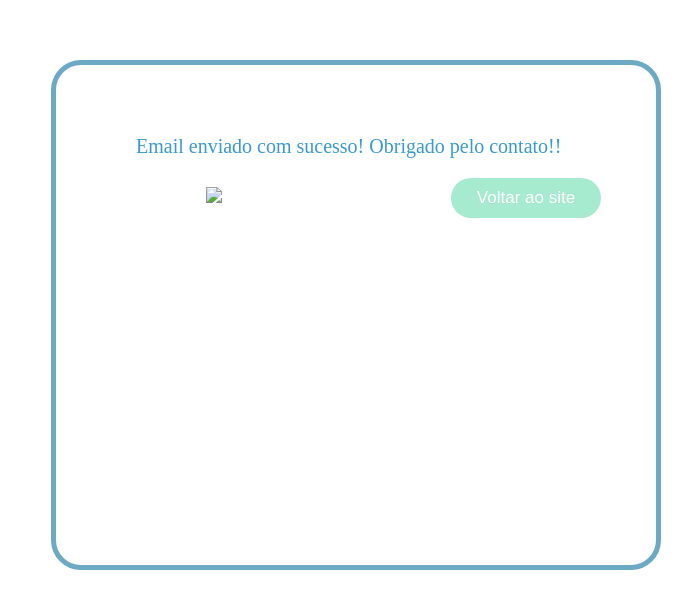
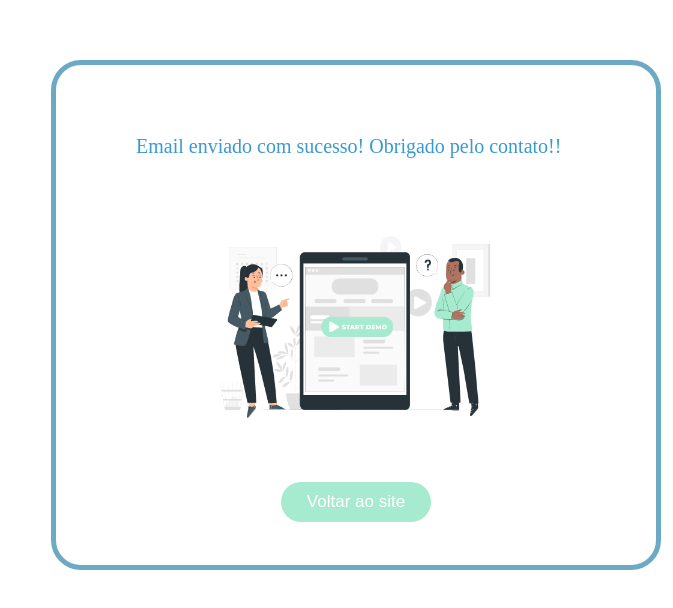
Before and after one commit to BryanFavarao/ProgCare, a plain HTML site: page sucesso.html in a window 1280 px wide. Shown: the part 140-748 px from the top of the page, without its empty margins (607-1280 px from the left). Drawn offline with Linux system fonts and the light colour scheme; the site is published under a folder, as on GitHub Pages, so addresses that start at the root find nothing.

Commit message:
progcare

```diff
--- a/sucesso.html
+++ b/sucesso.html
@@ -11,7 +11,7 @@
 <body>
     <div class="main">
     <p> Email enviado com sucesso! Obrigado pelo contato!!</p>
-    <img src="/img/gif3.gif">
+    <img src="./img/gif3.gif">
 
     <button value="Passar" onclick="passar()">Voltar ao site</button>
     </div>
```
